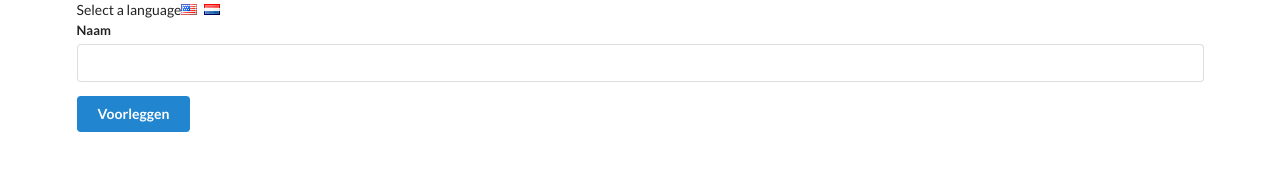
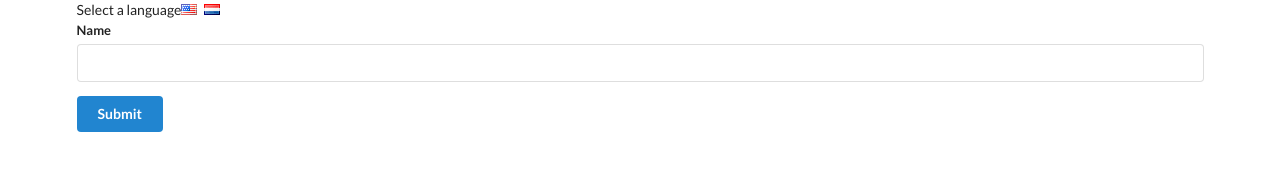
Before and after one commit to sergillorente/translate-context, a React (Create React App) app: page / in a window 1280 px wide. Shown: the top 182 px of the page. Built offline with nearby package versions, Linux system fonts and the light colour scheme.

Commit message:
Chonnecting the Field and Button to the Store

```diff
--- a/src/components/Button.js
+++ b/src/components/Button.js
@@ -3,15 +3,15 @@
 import ColorContext from '../contexts/ColorContext';
 
 class Button extends Component {
-    renderSubmit(value) {
-        return value === 'english' ? 'Submit' : 'Voorleggen';
+    renderSubmit(language) {
+        return language === 'english' ? 'Submit' : 'Voorleggen';
     }
 
     renderButton(color) {
         return (
             <button className={`ui button ${color}`}>
             <LanguageContext.Consumer>
-                {value => this.renderSubmit(value)}
+                {({ language }) => this.renderSubmit(language)}
             </LanguageContext.Consumer>
         </button>
         );
--- a/src/components/Field.js
+++ b/src/components/Field.js
@@ -6,7 +6,7 @@
     static contextType = LanguageContext;
 
     render() {
-        const text = this.context === 'english' ? 'Name' : 'Naam';
+        const text = this.context.language === 'english' ? 'Name' : 'Naam';
 
         return (
             <div className="ui field">
```
